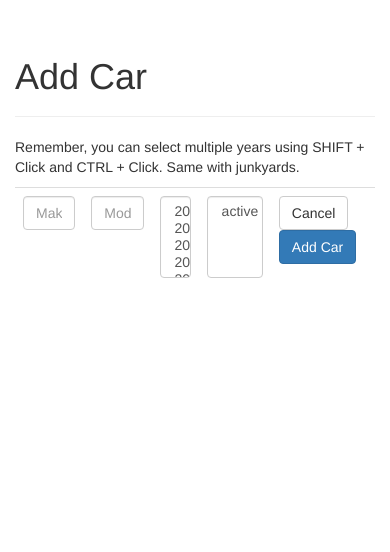
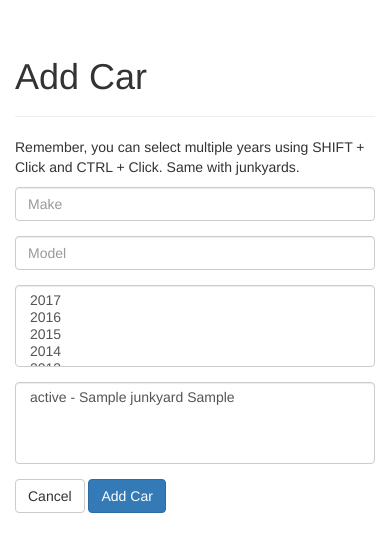
Before and after one commit to unlimitedbacon/ss5k, a Flask app: page /add_car in a window 390 px wide. Shown: the part 55-607 px from the top of the page. Run offline with Flask 2, Linux system fonts and the light colour scheme; a user stored in the database is signed in; tables that the repository leaves empty hold one stand-in row (values such as "Sample post"); some libraries are stand-ins or nearby versions.

Commit message:
Made add car page responsive

```diff
--- a/app/templates/add_car.html
+++ b/app/templates/add_car.html
@@ -6,6 +6,7 @@
 <p>
 Remember, you can select multiple years using SHIFT + Click and CTRL + Click. Same with junkyards.
 </p>
+<span class="hidden-xs">
 	<table class="table">
 		<tbody>
 			<tr>
@@ -13,7 +14,7 @@ Remember, you can select multiple years using SHIFT + Click and CTRL + Click. Sa
 					{{ form.hidden_tag() }}
 					<td>{{ form.make(class_="form-control",placeholder="Make") }}</td>
 					<td>{{ form.model(class_="form-control",placeholder="Model") }}</td>
-				<td>{{ form.years(class_="form-control") }}</td>
+					<td>{{ form.years(class_="form-control",style="width:fit-content;") }}</td>
 					<td>{{ form.yards(class_="form-control") }}</td>
 					<td>
 						<a class="btn btn-default" href="{{ url_for('your_cars') }}" role="button">Cancel</a>
@@ -23,4 +24,30 @@ Remember, you can select multiple years using SHIFT + Click and CTRL + Click. Sa
 			</tr>
 		</tbody>
 	</table>
+</span>
+<span class="hidden-sm hidden-md hidden-lg">
+	<div class="container nowrap">
+		<div class="row">
+			<form class="form-inline" action="" method="POST">
+				{{ form.hidden_tag() }}
+				<div class="form-group">
+					{{ form.make(class_="form-control",placeholder="Make") }}
+				</div>
+				<div class="form-group">
+					{{ form.model(class_="form-control",placeholder="Model") }}
+				</div>
+				<div class="form-group">
+					{{ form.years(class_="form-control") }}
+				</div>
+				<div class="form-group">
+					{{ form.yards(class_="form-control") }}
+				</div>
+				<div class="form-group">
+					<a class="btn btn-default" href="{{ url_for('your_cars') }}" role="button">Cancel</a>
+					{{ form.submit(class_="btn btn-primary") }}
+				</div>
+			</form>
+		</div>
+	</div>
+</span>
 {% endblock %}
```
Lines whose indentation alone changed are shown as unchanged.
